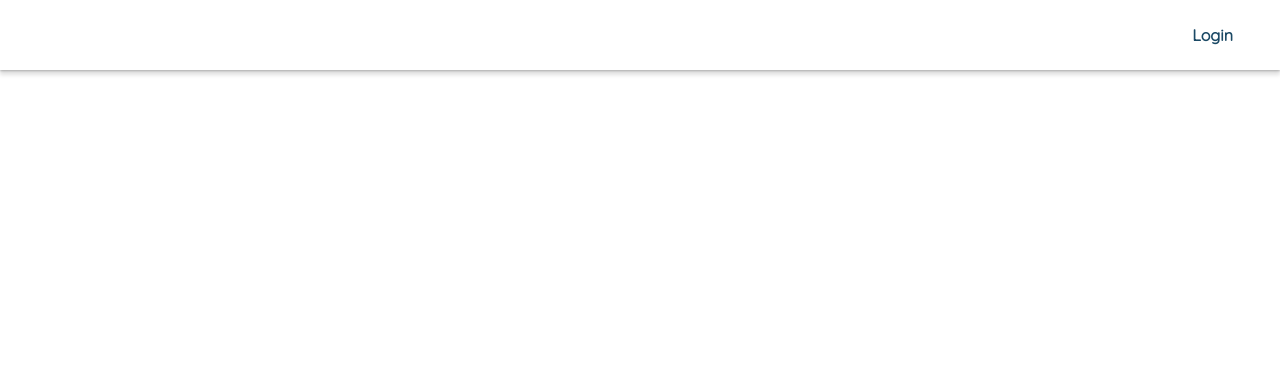
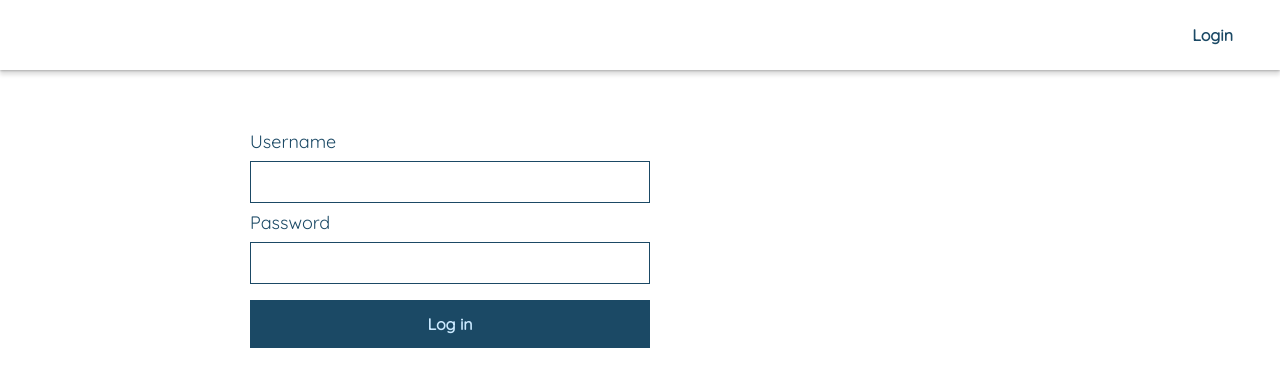
Before and after one commit to refugee-stories/sharanjit-sandhu-frontend, a React (Create React App) app in the folder refugee-stories/: page /login in a window 1280 px wide. Shown: the top 386 px of the page. Built offline with nearby package versions, Linux system fonts and the light colour scheme.

Commit message:
Reverting changes

```diff
--- a/refugee-stories/src/App.js
+++ b/refugee-stories/src/App.js
@@ -15,20 +15,17 @@
         <div className="App">
           <ul>
             <li>
-              <Link to="https://refugee-stories.netlify.com/login">Login</Link>
+              <Link to="/login">Login</Link>
             </li>
             {/* <li>
               <Link to="/pending-approvals">Pending Approvals</Link>
             </li> */}
           </ul>
 
-          <Route
-            path="https://refugee-stories.netlify.com/login"
-            component={Login}
-          />
+          <Route path="/login" component={Login} />
           <PrivateRoute
             exact
-            path="https://refugee-stories.netlify.com/pending-approvals"
+            path="/pending-approvals"
             component={PendingApprovals}
           />
         </div>
```
